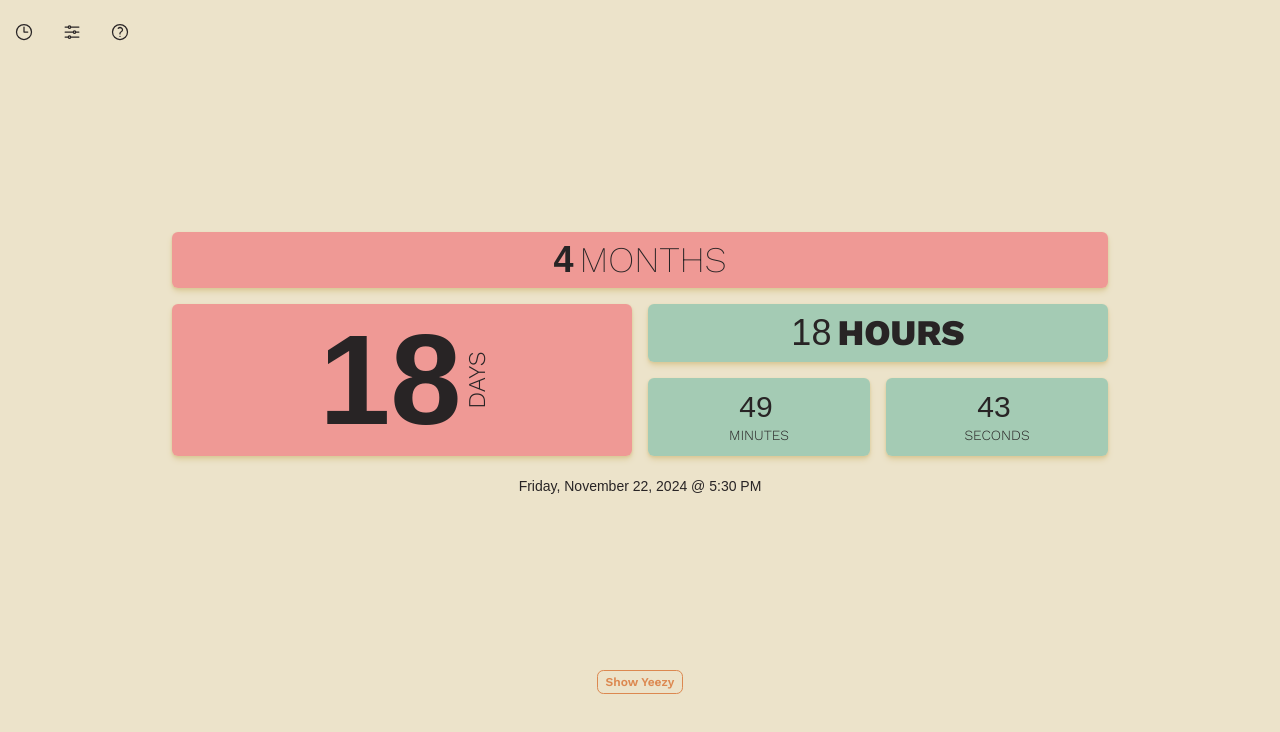
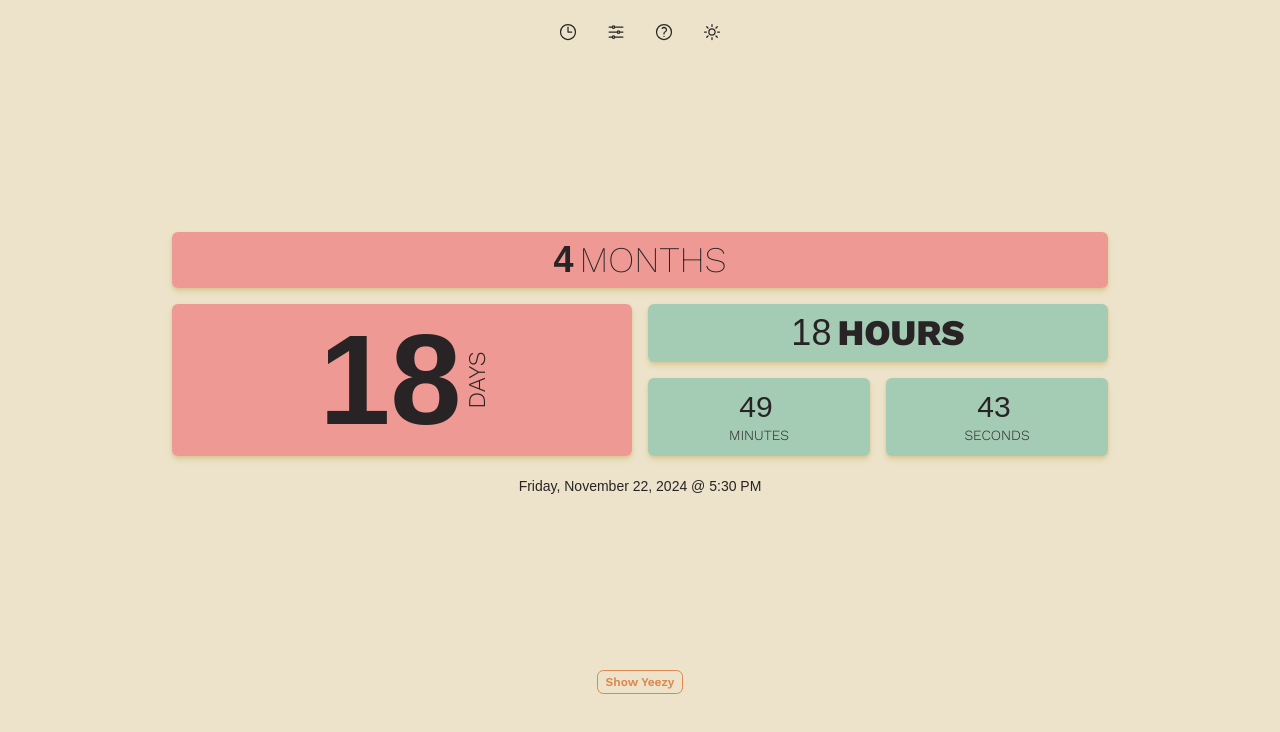
Before and after one commit to danferth/countdown, a Next.js app: page / in a window 1280 px wide. Shown: the top 732 px of the page. Built offline with nearby package versions, Linux system fonts and the light colour scheme; a web font is replaced by a local one.

Commit message:
added light/dark

```diff
--- a/app/layout.js
+++ b/app/layout.js
@@ -25,6 +25,7 @@ const eduSaBeginner = Edu_SA_Beginner({
 export default function RootLayout({ children }) {
   return (
     <html
+      data-theme="retro"
       lang="en"
       className={`${chivoMono.variable} ${workSans.variable} ${eduSaBeginner.variable} dark h-full`}
     >
--- a/components/Navigation.js
+++ b/components/Navigation.js
@@ -3,12 +3,14 @@ import ClockIcon from "../components/ClockIcon";
 import AboutIcon from "../components/AboutIcon";
 import SettingsIconPortrait from "./SettingsIconPortrait";
 import SettingsIconLandscape from "./SettingsIconLandscape";
+import { SunIcon, MoonIcon } from "@heroicons/react/24/outline";
 
 export default async function Navigation() {
   const iconStyles = "w-5 h-5 text-base-content stroke-current";
   return (
     <div className="navbar transition">
-      <div className="navbar-start space-x-4">
+      <div className="navbar-start"></div>
+      <div className="navbar-center space-x-4">
         <Link href="/" className="btn btn-circle btn-sm btn-ghost">
           <ClockIcon className={iconStyles} />
         </Link>
@@ -19,8 +21,23 @@ export default async function Navigation() {
         <Link href="/about" className="btn btn-circle btn-sm btn-ghost">
           <AboutIcon className={iconStyles} />
         </Link>
+        <ThemeControler />
       </div>
       <div className="navbar-end">{/* theme switcher button thingy */}</div>
     </div>
   );
 }
+
+const ThemeControler = () => {
+  return (
+    <label className="swap swap-rotate btn btn-circle btn-sm btn-ghost">
+      {/* this hidden checkbox controls the state */}
+      <input type="checkbox" className="theme-controller" value="coffee" />
+
+      {/* sun icon */}
+      <SunIcon className="swap-off w-5 h-5 text-base-content stroke-current" />
+      {/* moon icon */}
+      <MoonIcon className="swap-on w-5 h-5 text-base-content stroke-current" />
+    </label>
+  );
+};
--- a/package.json
+++ b/package.json
@@ -10,7 +10,7 @@
   },
   "dependencies": {
     "@headlessui/react": "^2.1.2",
-    "@heroicons/react": "^2.0.18",
+    "@heroicons/react": "^2.2.0",
     "framer-motion": "^11.3.7",
     "luxon": "^3.4.3",
     "next": "^14.2.5",
--- a/tailwind.config.js
+++ b/tailwind.config.js
@@ -19,7 +19,7 @@ module.exports = {
   plugins: [require("@tailwindcss/typography"), require("daisyui")],
   // daisyUI config (optional - here are the default values)
   daisyui: {
-    themes: ["retro", "coffee"], // true: all themes | false: only light + dark | array: specific themes like this ["light", "dark", "cupcake"]
+    themes: true, //["retro", "coffee"] true: all themes | false: only light + dark | array: specific themes like this ["light", "dark", "cupcake"]
     darkTheme: "coffee", // name of one of the included themes for dark mode
     base: true, // applies background color and foreground color for root element by default
     styled: true, // include daisyUI colors and design decisions for all components
```
Also changed, not shown: 1 other file (tests, documents, lock files or other folders).
